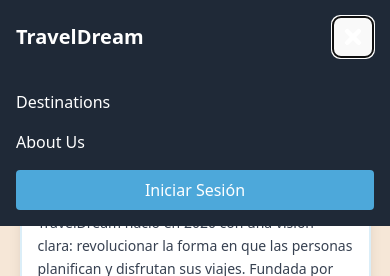
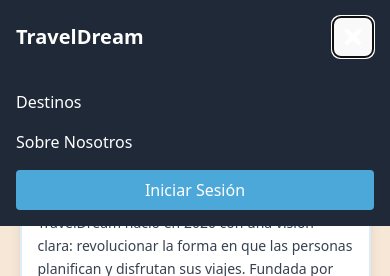
Before and after one commit to PedroMarquez32/ProyectoFinal, a React (Vite) app in the folder frontend/: page /about in a window 390 px wide. Both pictures are taken after a click on the button "Toggle menu". Shown: the top 276 px of the page. Built offline with nearby package versions, Linux system fonts and the light colour scheme; no server answers.

Commit message:
arreglos responsive v1

```diff
--- a/frontend/src/components/layout/Navbar.jsx
+++ b/frontend/src/components/layout/Navbar.jsx
@@ -121,7 +121,7 @@ const Navbar = () => {
 
         {/* Mobile Menu */}
         <div className={`
-          md:hidden absolute top-full left-0 right-0 bg-gray-800
+          md:hidden absolute top-full left-0 right-0 bg-gray-800 z-50
           ${isMenuOpen ? 'block' : 'hidden'}
           transition-all duration-300 ease-in-out
         `}>
@@ -131,7 +131,7 @@ const Navbar = () => {
               className="text-white hover:text-[#4DA8DA] transition-colors"
               onClick={() => setIsMenuOpen(false)}
             >
-              Destinations
+              Destinos
             </Link>
             {isAuthenticated && (
               <Link
@@ -139,7 +139,7 @@ const Navbar = () => {
                 className="text-white hover:text-[#4DA8DA] transition-colors"
                 onClick={() => setIsMenuOpen(false)}
               >
-                Custom Trip
+                Viaje Personalizado
               </Link>
             )}
             <Link
@@ -147,7 +147,7 @@ const Navbar = () => {
               className="text-white hover:text-[#4DA8DA] transition-colors"
               onClick={() => setIsMenuOpen(false)}
             >
-              About Us
+              Sobre Nosotros
             </Link>
             {isAdmin && (
               <Link
@@ -155,7 +155,7 @@ const Navbar = () => {
                 className="text-white hover:text-[#4DA8DA] transition-colors"
                 onClick={() => setIsMenuOpen(false)}
               >
-                Admin Dashboard
+                Panel de Admin
               </Link>
             )}
             {isAuthenticated ? (
--- a/frontend/src/pages/destinations/DestinationDetailPage.jsx
+++ b/frontend/src/pages/destinations/DestinationDetailPage.jsx
@@ -260,7 +260,7 @@ const DestinationDetailPage = () => {
           </div>
         </div>
         <div className="max-w-7xl mx-auto px-4 py-8 grid grid-cols-1 lg:grid-cols-3 gap-8">
-          <div className="lg:col-span-2 space-y-8">
+          <div className="lg:col-span-2 space-y-8 order-2 lg:order-1">
             <InfoSection title="Descripción General">
               <p className="text-gray-700 text-lg leading-relaxed mb-6">{destination.overview || destination.description}</p>
               <div className="grid grid-cols-2 gap-6">
@@ -296,7 +296,7 @@ const DestinationDetailPage = () => {
             </InfoSection>
             <ReviewSection tripId={id} user={user} />
           </div>
-          <div className="lg:col-span-1">
+          <div className="lg:col-span-1 order-1 lg:order-2">
             <div className="bg-white rounded-2xl shadow-md p-4 border border-[#f3e6d0] sticky top-24 max-h-[90vh] flex flex-col justify-between">
               <h2 className="text-xl font-bold mb-2 text-[#4DA8DA] text-left">Detalles de la Reserva</h2>
               <form onSubmit={handleBookingSubmit} className="flex flex-col space-y-2 flex-grow">
--- a/frontend/src/pages/profiles/ProfilePage.jsx
+++ b/frontend/src/pages/profiles/ProfilePage.jsx
@@ -280,16 +280,16 @@ const ProfilePage = () => {
           {updateError && <div className="container mx-auto px-4 -mt-8 mb-4"><div className="bg-red-100 border border-red-400 text-red-700 px-4 py-2 rounded">{updateError}</div></div>}
           {/* Tabs */}
           <div className="container mx-auto px-4">
-            <div className="flex justify-start mb-8 gap-6">
+            <div className="flex justify-start mb-8 gap-6 overflow-x-auto scrollbar-thin scrollbar-thumb-[#4DA8DA]/40 scrollbar-track-transparent">
               {tabData.map(tab => (
                 <button key={tab.key}
-                  className={`flex items-center gap-2 px-6 py-3 rounded-full font-bold shadow transition-all duration-200 text-lg ${
-                    activeTab === tab.key
+                  className={`flex items-center gap-2 px-6 py-3 rounded-full font-bold shadow transition-all duration-200 text-lg whitespace-nowrap
+                    ${activeTab === tab.key
                       ? 'bg-gradient-to-r from-[#4DA8DA] to-[#2980B9] text-white scale-105'
                       : tab.key === 'favorites'
                         ? 'bg-white text-pink-500 border-2 border-pink-300 hover:bg-pink-400 hover:text-white'
                         : 'bg-white text-[#4DA8DA] border-2 border-[#4DA8DA] hover:bg-[#4DA8DA] hover:text-white'
-                  }`}
+                    }`}
                   onClick={() => setActiveTab(tab.key)}
                 >{tab.label}</button>
               ))}
```
